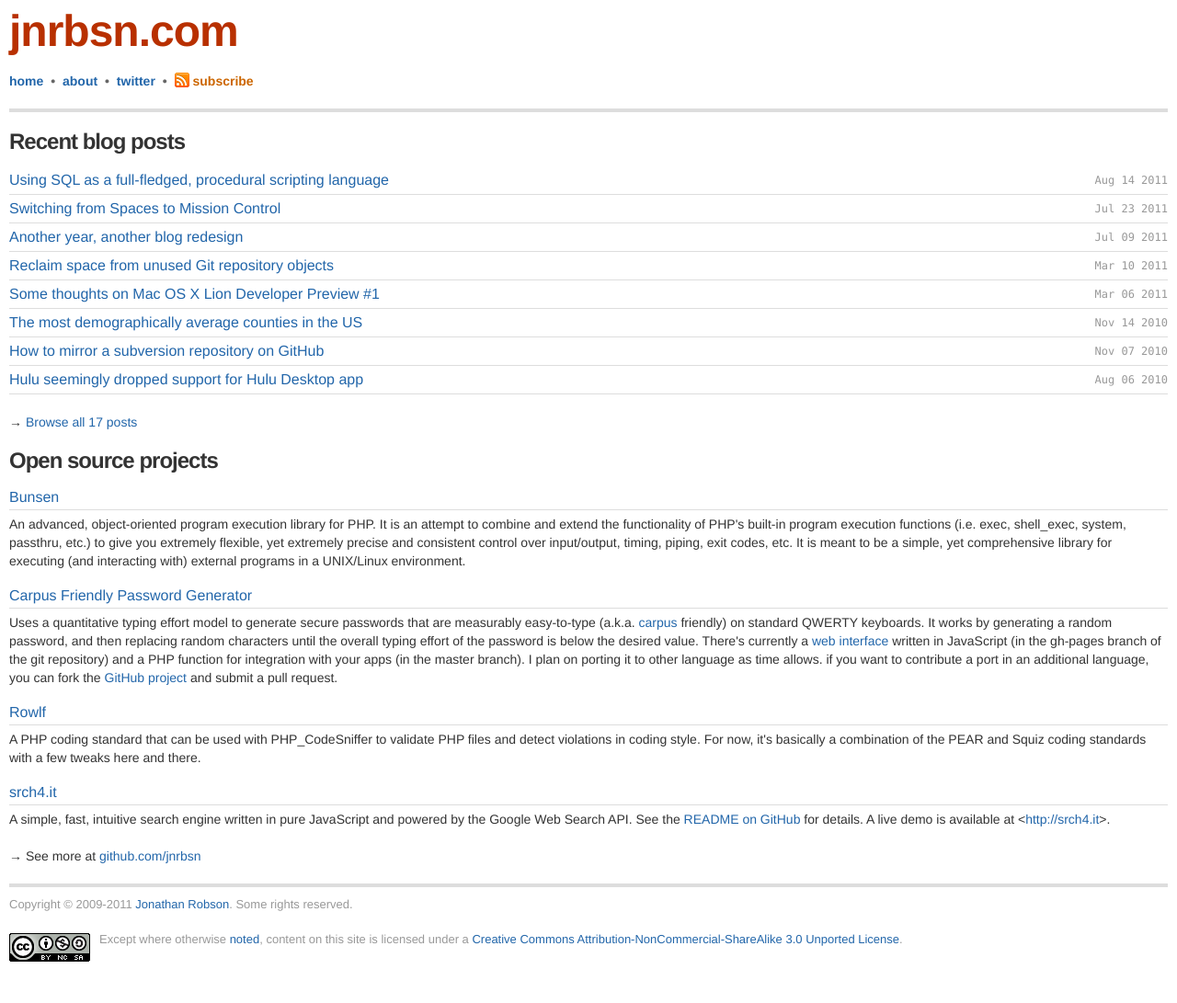
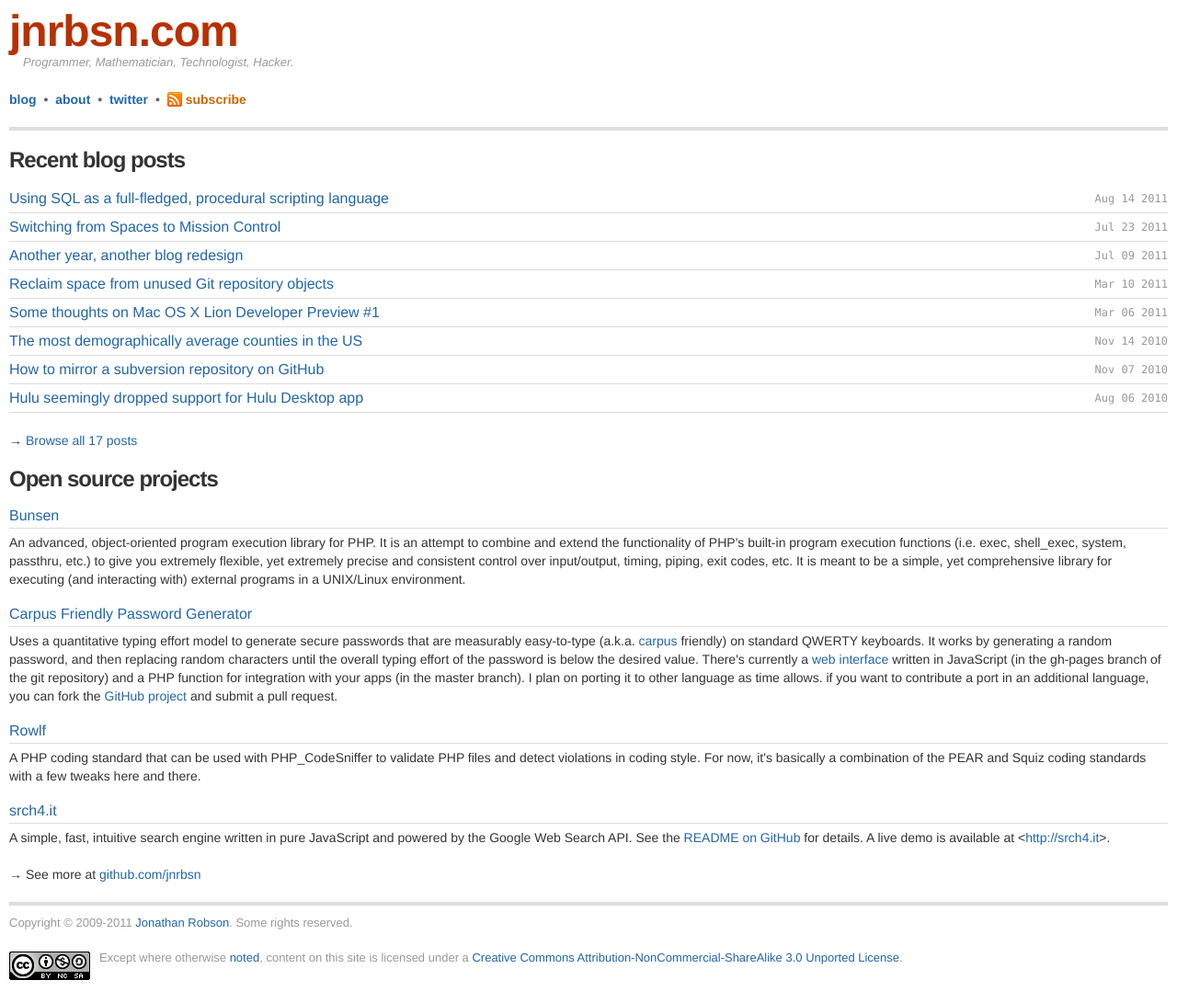
Before and after one commit to jnrbsn/jnrbsn.com, a Jekyll site: the page built from index.html, in a window 1280 px wide. Shown: the whole page at 92% size. Built offline with Jekyll 4.4.1, drawn with Linux system fonts in a browser that asks for light colours; Markdown is read by kramdown in place of the engine named in the settings.

Commit message:
Tweaks to site header.

```diff
--- a/_layouts/default.html
+++ b/_layouts/default.html
@@ -17,8 +17,9 @@
 <body>
 <header>
 <h1><a href="/">{{ site.title }}</a></h1>
+<p>Programmer, Mathematician, Technologist, Hacker.</p>
 <nav>
-<a href="/">home</a> &bull;
+<a href="/blog.html">blog</a> &bull;
 <a href="/about.html">about</a> &bull;
 <a href="http://twitter.com/jonathanrobson" rel="nofollow">twitter</a> &bull;
 <a id="subscribe-link" href="{{ site.subscribe }}" rel="nofollow">subscribe</a>
--- a/css/main.css
+++ b/css/main.css
@@ -112,8 +112,14 @@
 body > header > h1 a:hover {
     color: #333;
 }
+body > header > p {
+    color: #999;
+    font-size: 13px;
+    font-style: italic;
+    margin: 0 0 0 15px;
+}
 body > header > nav {
-    bottom: 30px;
+    bottom: 48px;
     color: #666;
     font-weight: bold;
     position: absolute;
@@ -124,7 +130,7 @@
     margin: 0 6px;
 }
 #subscribe-link {
-    background: url('/resources/default.png') no-repeat left 1px;
+    background: url('/resources/default.png') no-repeat left 2px;
     color: #c60;
     padding-left: 20px;
 }
```
